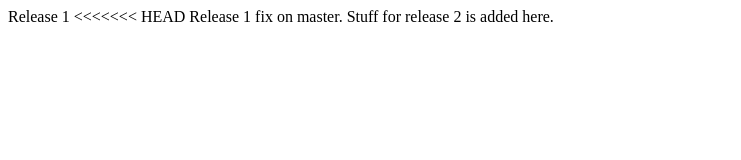
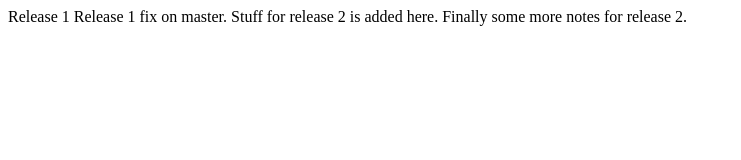
Before and after one commit to akher/com.bread2.demo, a plain HTML site: page WebContent/index.html in a window 1280 px wide. Shown: the whole page, without its empty margins (0-741 px from the left). Drawn offline with Linux system fonts and the light colour scheme.

Commit message:
Notes for release 2

```diff
--- a/WebContent/index.html
+++ b/WebContent/index.html
@@ -6,8 +6,8 @@
 </head>
 <body>
 Release 1
-<<<<<<< HEAD
 Release 1 fix on master.
 Stuff for release 2 is added here.
+Finally some more notes for release 2.
 </body>
 </html>
```
